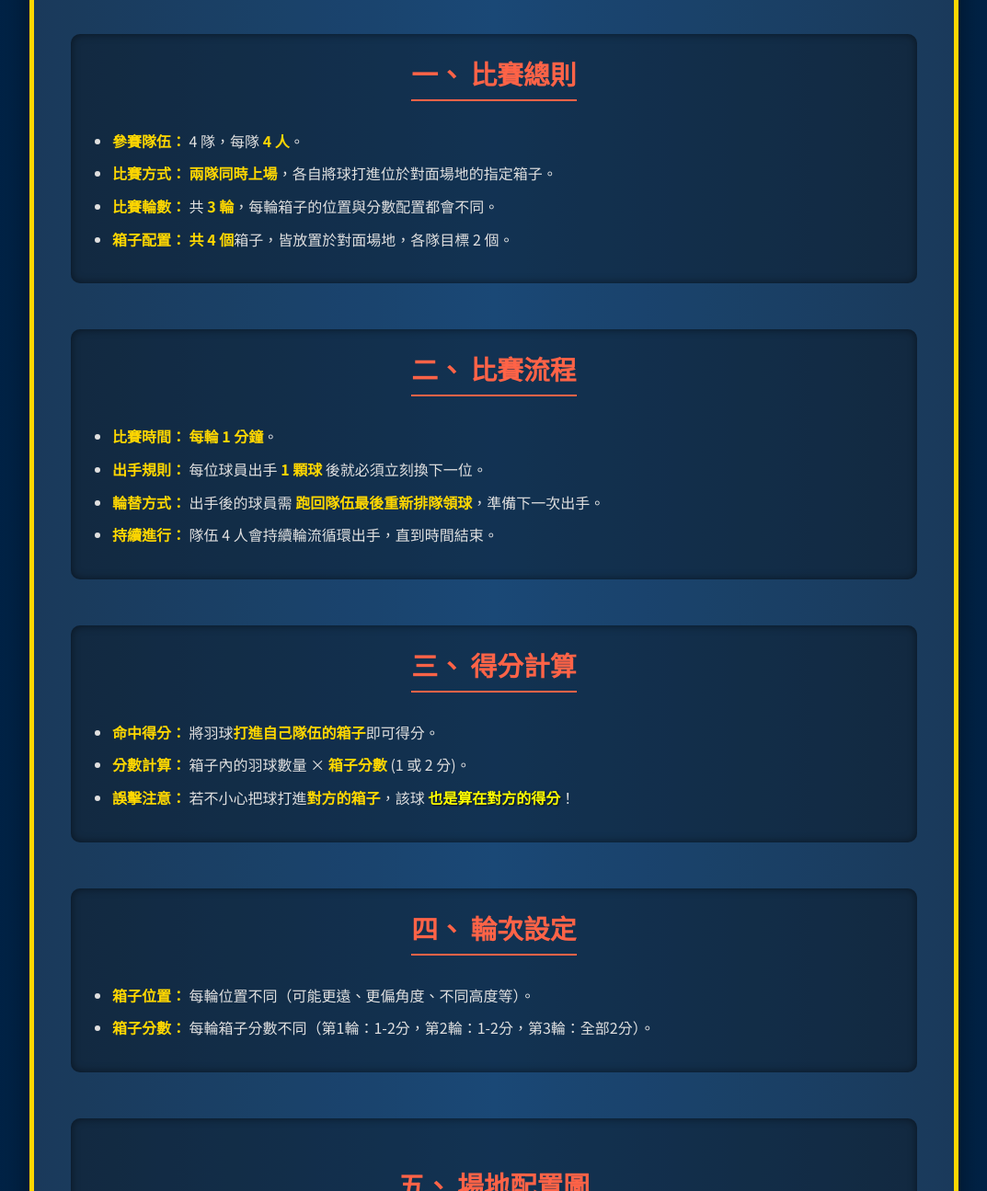
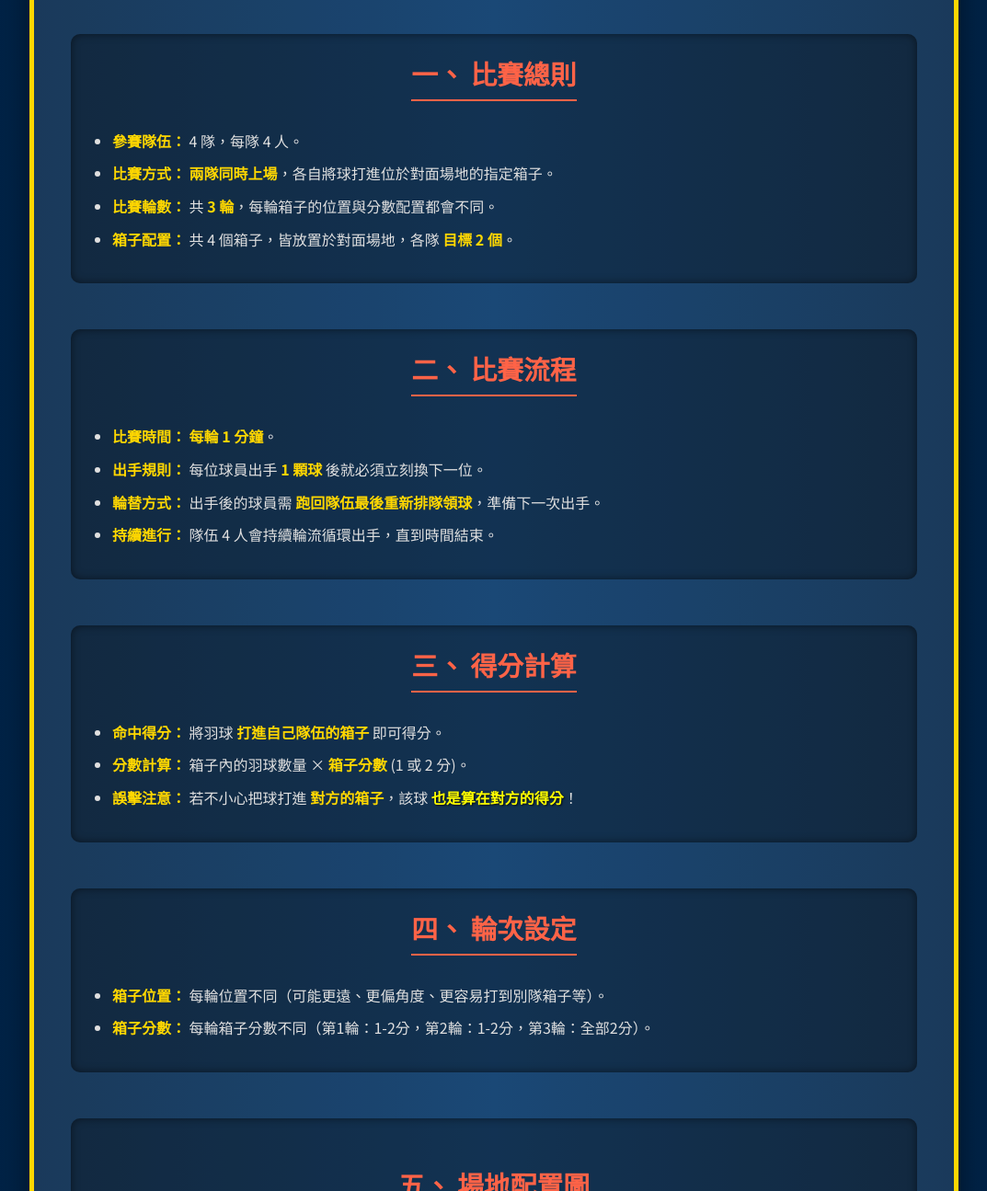
Before and after one commit to v0369012/game, a plain HTML site: page public/box_game.html in a window 1280 px wide. Shown: the part 339-1634 px from the top of the page at 92% size, without its empty margins (103-1176 px from the left). Drawn offline with nearby package versions, Linux system fonts and the light colour scheme.

Commit message:
change text and member

```diff
--- a/public/box_game.html
+++ b/public/box_game.html
@@ -413,10 +413,10 @@
             <div class="rule-section">
                 <h3>一、 比賽總則</h3>
                 <ul>
-                    <li><strong>參賽隊伍：</strong> 4 隊，每隊 <span class="highlight">4 人</span>。</li>
+                    <li><strong>參賽隊伍：</strong> 4 隊，每隊 4 人。</li>
                     <li><strong>比賽方式：</strong> <span class="highlight">兩隊同時上場</span>，各自將球打進位於對面場地的指定箱子。</li>
                     <li><strong>比賽輪數：</strong> 共 <span class="highlight">3 輪</span>，每輪箱子的位置與分數配置都會不同。</li>
-                    <li><strong>箱子配置：</strong> <span class="highlight">共 4 個</span>箱子，皆放置於對面場地，各隊目標 2 個。</li>
+                    <li><strong>箱子配置：</strong> 共 4 個箱子，皆放置於對面場地，各隊 <span class="highlight">目標 2 個</span>。</li>
                 </ul>
             </div>
 
@@ -433,16 +433,16 @@
             <div class="rule-section">
                 <h3>三、 得分計算</h3>
                 <ul>
-                    <li><strong>命中得分：</strong> 將羽球<strong>打進自己隊伍的箱子</strong>即可得分。</li>
+                    <li><strong>命中得分：</strong> 將羽球 <strong>打進自己隊伍的箱子 </strong>即可得分。</li>
                     <li><strong>分數計算：</strong> 箱子內的羽球數量 × <span class="highlight">箱子分數</span> (1 或 2 分)。</li>
-                    <li><strong>誤擊注意：</strong> 若不小心把球打進<strong>對方的箱子</strong>，該球 <span class="warning">也是算在對方的得分</span>！</li>
+                    <li><strong>誤擊注意：</strong> 若不小心把球打進 <strong>對方的箱子</strong>，該球 <span class="warning">也是算在對方的得分</span>！</li>
                 </ul>
             </div>
 
             <div class="rule-section">
                 <h3>四、 輪次設定</h3>
                 <ul>
-                    <li><strong>箱子位置：</strong> 每輪位置不同（可能更遠、更偏角度、不同高度等）。</li>
+                    <li><strong>箱子位置：</strong> 每輪位置不同（可能更遠、更偏角度、更容易打到別隊箱子等）。</li>
                     <li><strong>箱子分數：</strong> 每輪箱子分數不同（第1輪：1-2分，第2輪：1-2分，第3輪：全部2分）。</li>
                 </ul>
             </div>
```
Also changed, not shown: public/index.html (+3 -3 lines).
